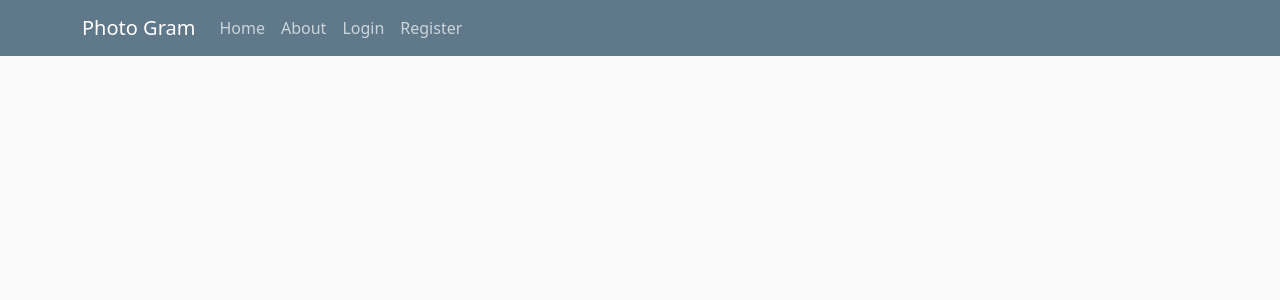
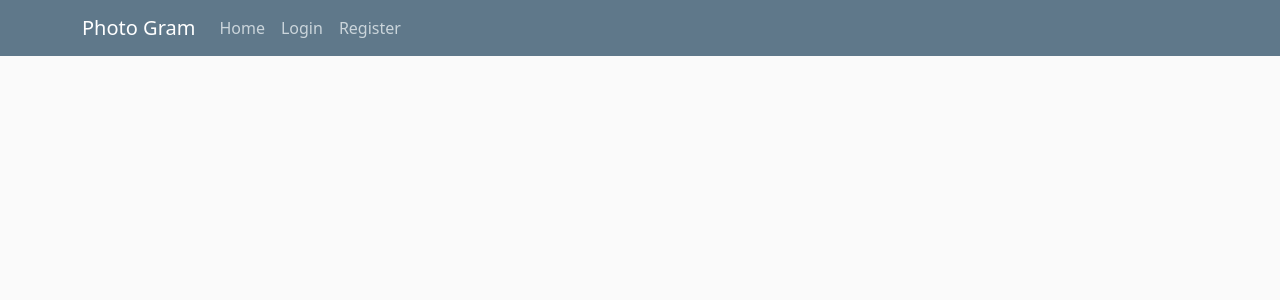
Before and after one commit to VivekCR7/social-media-django, a Django app: page / in a window 1280 px wide. Shown: the top 300 px of the page. Run offline with Django 3.2, Linux system fonts and the light colour scheme; data that the repository does not hold is empty; some libraries are stand-ins or nearby versions.

Commit message:
hardcoded link updated with dynamic link

```diff
--- a/post/templates/post/base.html
+++ b/post/templates/post/base.html
@@ -28,7 +28,7 @@
     <header class="site-header">
       <nav class="navbar navbar-expand-md navbar-dark bg-steel fixed-top">
         <div class="container">
-          <a class="navbar-brand mr-4" href="/">Photo Gram</a>
+          <a class="navbar-brand mr-4" href="{% url 'post-home' %}">Photo Gram</a>
           <button
             class="navbar-toggler"
             type="button"
@@ -42,8 +42,7 @@
           </button>
           <div class="collapse navbar-collapse" id="navbarToggle">
             <div class="navbar-nav mr-auto">
-              <a class="nav-item nav-link" href="/">Home</a>
-              <a class="nav-item nav-link" href="/about">About</a>
+              <a class="nav-item nav-link" href="{% url 'post-home' %}">Home</a>
             </div>
             <!-- Navbar Right Side -->
             <div class="navbar-nav">
```
